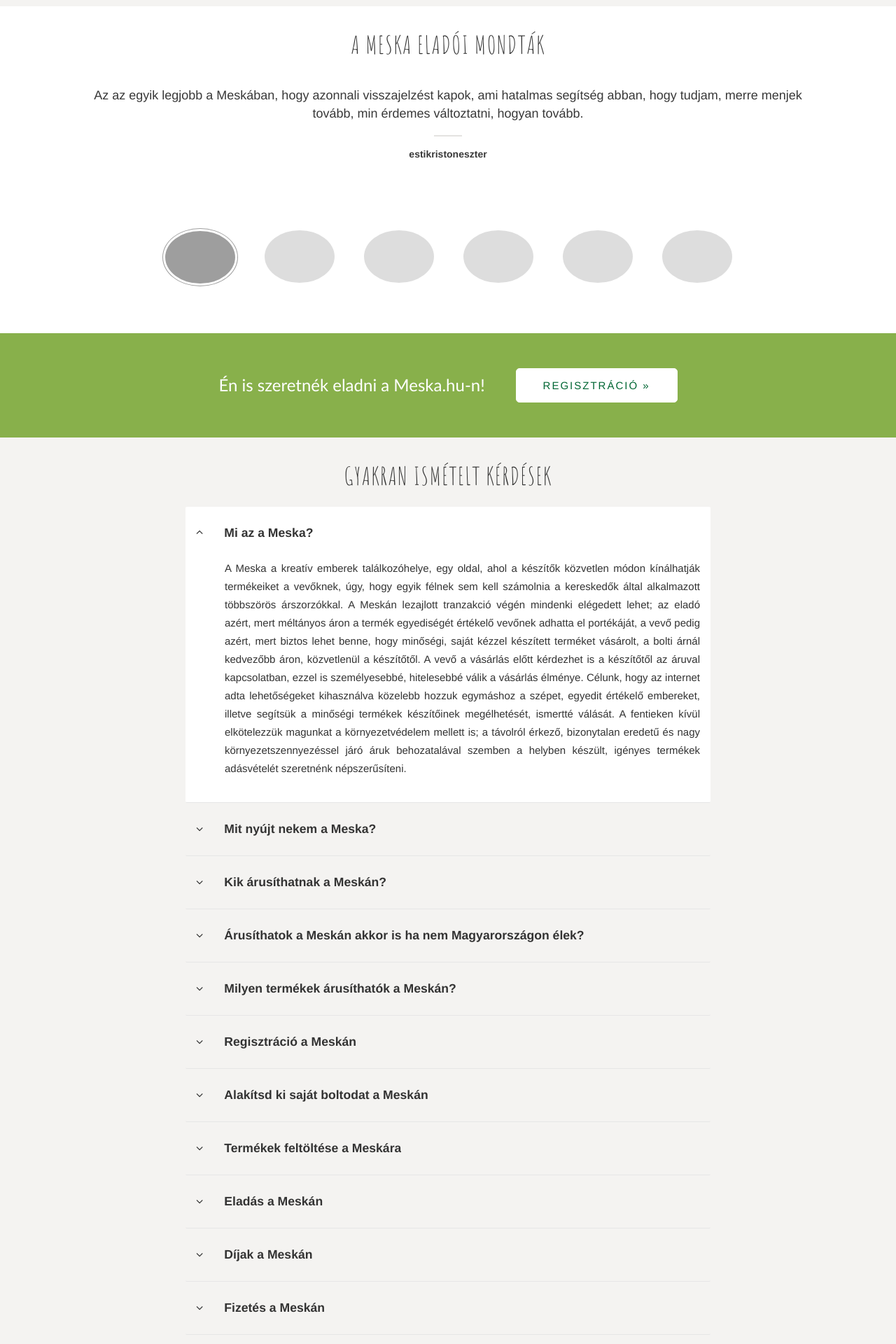
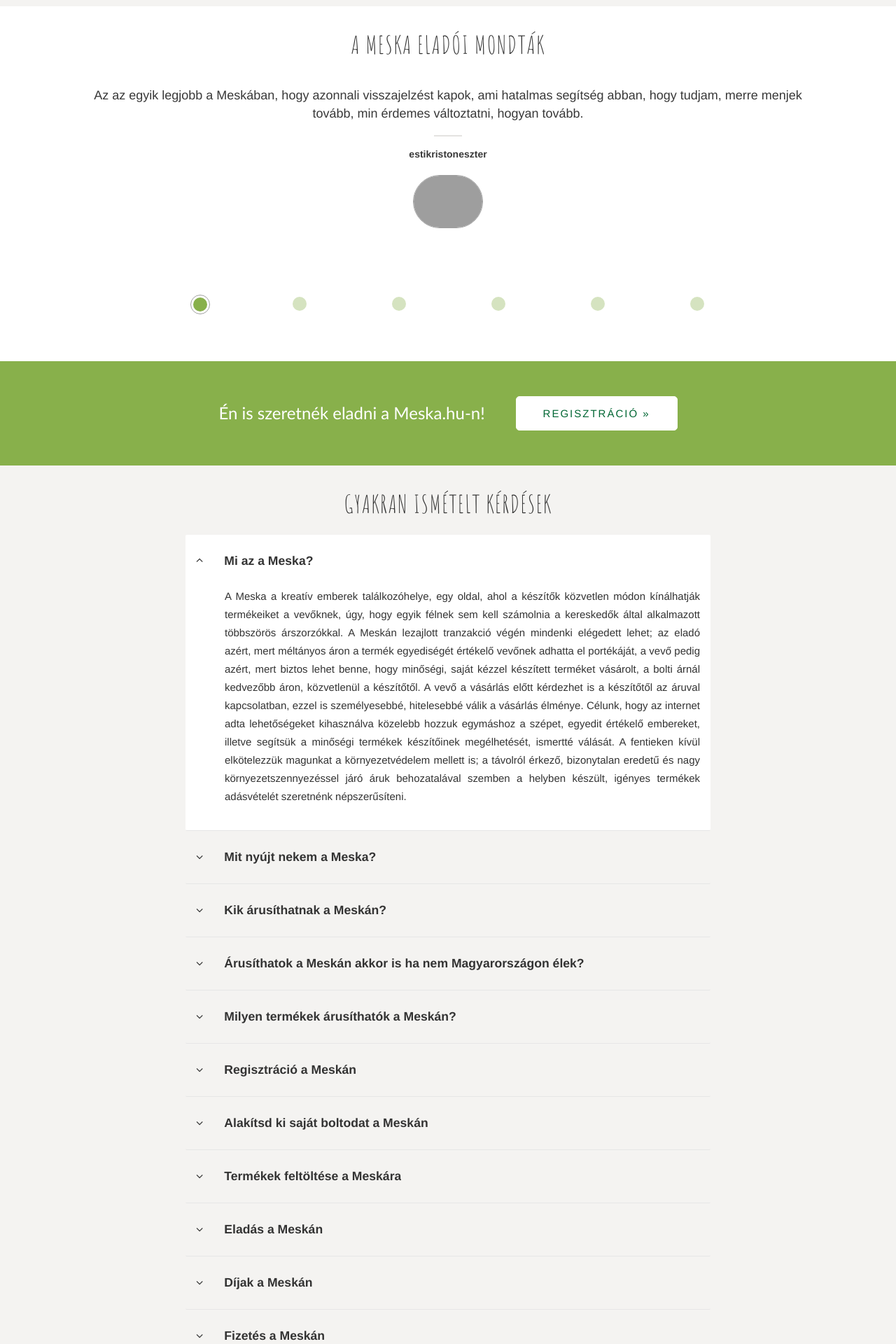
Before and after one commit to konsti01/redesign, a PHP site: page /landingpage in a window 1280 px wide. Shown: the part 2463-4383 px from the top of the page at 70% size. Run offline with PHP 8.4, Linux system fonts and the light colour scheme; style sheets or scripts are compiled from the project's sources; some libraries are stand-ins or nearby versions; some web fonts are replaced; grey boxes are pictures that could not be loaded.

Commit message:
landing page customers say

```diff
--- a/landingpage/css/style.css
+++ b/landingpage/css/style.css
@@ -1205,6 +1205,27 @@ h1.section-title-first{
     transition: all 300ms ease 10ms;
 }
 
+/***********************************/
+/*.slider-pics .owl-item{
+    width: 60px !important;
+}*/
+
+.slider-pics .owl-wrapper{
+    margin-top: 20px;
+}
+
+.slider-item .overlay{
+    text-align: center;
+}
+.slider-item .customer-member img{
+    border-radius: 150px;
+}
+.customer-member .comment-dot{
+    width: 20px;
+    height: 20px;
+    background-color: #88B04B;
+}
+
 /*------------------------------------------------------------------------------------------------*/
 /* "Rólunk mondták" vége */
 /*------------------------------------------------------------------------------------------------*/
--- a/landingpage/index.html
+++ b/landingpage/index.html
@@ -316,66 +316,183 @@
 								<blockquote>Az az egyik legjobb a Meskában, hogy azonnali visszajelzést kapok, ami hatalmas segítség abban, hogy tudjam, merre menjek tovább, min érdemes változtatni, hogyan tovább.
 									<cite>estikristoneszter <!-- <span>CEO</span> --> </cite>
 								</blockquote>
+                                <div class="customer-member">
+                                    <div class="photo-member">
+                                        <div class="img-container">
+                                            <div class="overlay">
+                                                <img src="https://www.meska.hu/img/avatar/medium/estikristoneszter_avatar_163340.JPG">
+                                            </div>
+                                        </div>
+                                    </div>
+                                </div>
 							</div>
 							<div class="slider-item">
 								<blockquote>Nekem a Meskában az tetszik a legjobban, hogy az itteni eladásainkkal egyből egy reklámozási lehetőséget is kapunk, mert egy látogatott felületen megjelennek a termékeink, fotóval.
 									<cite>gabigobre</cite>
 								</blockquote>
+                                <div class="customer-member">
+                                    <div class="photo-member">
+                                        <div class="img-container">
+                                            <div class="overlay">
+                                                <img src="https://www.meska.hu/img/avatar/medium/gabigobre_avatar_3437.jpg">
+                                            </div>
+                                        </div>
+                                    </div>
+                                </div>
 							</div>
 							<div class="slider-item">
 								<blockquote>Nekem akkor jött el a fordulópont az életemben, amikor elkezdték venni az ékszereimet itthon, és ezt a Meskának köszönhetem. A Meska arra is megtanított, hogy még komplexebben lássam a dolgokat, ma már jobban tudok kollekciókban is gondolkodni.
 									<cite>Ritzy</cite>
 								</blockquote>
+                                <div class="customer-member">
+                                    <div class="photo-member">
+                                        <div class="img-container">
+                                            <div class="overlay">
+                                                <img src="https://www.meska.hu/img/avatar/medium/Ritzy_avatar_66524_1489947806.jpg">
+                                            </div>
+                                        </div>
+                                    </div>
+                                </div>
 							</div>
 							<div class="slider-item">
 								<blockquote>Nekem a Meska segített, nagyszerű összekötő kapocs a kézművesek és vásárlók közt. Kényelmesen, könnyen használható felületen, többféle fizetési lehetőséggel vehetik meg a nekik tetsző terméket, én pedig egyszerűen tudom nyilvántartani és kezelni a megrendeléseket
 									<cite>Amuletta</cite>
 								</blockquote>
+                                <div class="customer-member">
+                                    <div class="photo-member">
+                                        <div class="img-container">
+                                            <div class="overlay">
+                                                <img src="https://www.meska.hu/img/avatar/medium/amuletta_avatar_57073.JPG">
+                                            </div>
+                                        </div>
+                                    </div>
+                                </div>
 							</div>
 							<div class="slider-item">
 								<blockquote>Ha nem lenne a Meska felülete, sokkal több időm menne el azzal, hogy a potenciális vevőket megkeressem, és nem jutna elég kapacitás a munkára, azaz az alkotásra.
 									<cite>Nina</cite>
 								</blockquote>
+                                <div class="customer-member">
+                                    <div class="photo-member">
+                                        <div class="img-container">
+                                            <div class="overlay">
+                                                <img src="https://www.meska.hu/img/avatar/medium/nina_avatar_4998.jpg">
+                                            </div>
+                                        </div>
+                                    </div>
+                                </div>
 							</div>
 							<div class="slider-item">
 								<blockquote>Aminek különösen örülök, az az, hogy a vidéken élő embereket is segít elérni ez az elektronikus piactér.
 									<cite>designbyrothaniko</cite>
 								</blockquote>
+                                <div class="customer-member">
+                                    <div class="photo-member">
+                                        <div class="img-container">
+                                            <div class="overlay">
+                                                <img src="https://www.meska.hu/img/avatar/medium/designbyrothaniko_avatar_131326.jpg">
+                                            </div>
+                                        </div>
+                                    </div>
+                                </div>
 							</div>
 							<div class="slider-item">
 								<blockquote>Mindent online, a Meskán értékesítünk, így tudunk a legtöbb potenciális érdeklődőhöz eljutni.
 									<cite>sanyikovacs</cite>
 								</blockquote>
+                                <div class="customer-member">
+                                    <div class="photo-member">
+                                        <div class="img-container">
+                                            <div class="overlay">
+                                                <img src="https://www.meska.hu/img/avatar/medium/sanyikovacs_avatar_2500.jpg">
+                                            </div>
+                                        </div>
+                                    </div>
+                                </div>
 							</div>
 							<div class="slider-item">
 								<blockquote>A tárgyaim intimek, finom, nőies, légies darabok. Azt gondolná az ember, hogy ezeket mindenképp kézbe kell venni ahhoz, hogy szerelembe essünk velük. De ez nem minden esetben igaz. Van, aki ajándékba veszi, van, aki magának. Sok a visszatérő vevőm is: aki már egyet vett, előfordul, hogy még vesz hozzá újabb kiegészítő darabokat. Jól működik az online értékesítés.
 									<cite>DiosGabiKeramia</cite>
 								</blockquote>
+                                <div class="customer-member">
+                                    <div class="photo-member">
+                                        <div class="img-container">
+                                            <div class="overlay">
+                                                <img src="https://www.meska.hu/img/avatar/medium/fb_avatar_25688.jpg">
+                                            </div>
+                                        </div>
+                                    </div>
+                                </div>
 							</div>
 							<div class="slider-item">
 								<blockquote>A Meskán sikerült megtalálnom a vevőkörömet. 2012 decemberében regisztráltam a kézműves portálra, és azóta több mint száz ruhát, sapkát, kalapot, táskát vásároltak tőlem. El tudod ezt képzelni, milyen érzés? Előtte már jó hosszú ideje szinte semmit nem adtam el. Úgy érzem, itt elfogadják és szeretik a stílusomat, és a megfelelő emberekhez jut el a hírem. Olyanokhoz, akik kedvelik és értékelik a tapasztalatomat, a ruháimat, az egyediséget, hogy kézzel dolgozom. Előtte tíz évig próbáltam egy saját vásárlókört kiépíteni.
 									<cite>brokat</cite>
 								</blockquote>
+                                <div class="customer-member">
+                                    <div class="photo-member">
+                                        <div class="img-container">
+                                            <div class="overlay">
+                                                <img src="https://www.meska.hu/img/avatar/medium/brokat_avatar_82864.jpg">
+                                            </div>
+                                        </div>
+                                    </div>
+                                </div>
 							</div>
 							<div class="slider-item">
 								<blockquote>Hittem abban, hogy lesz, akit megérintenek az ékszereim. Ebben a Meska.hu sokat segített, mivel a kis műhelyem híre nem tudna sok emberhez eljutni, de az interneten könnyebben megismerhetnek. Nekem ezzel a lehetőséggel kinyílt a világ..
 									<cite>egszeresz</cite>
 								</blockquote>
+                                <div class="customer-member">
+                                    <div class="photo-member">
+                                        <div class="img-container">
+                                            <div class="overlay">
+                                                <img src="https://www.meska.hu/img/avatar/medium/egszeresz_avatar_4085.jpg">
+                                            </div>
+                                        </div>
+                                    </div>
+                                </div>
 							</div>
 							<div class="slider-item">
 								<blockquote>Annyi minden szépséget készítünk kézzel, hogy talán külföldön van erre kereslet, és el is lehet adni, mert az emberek kedvelik, ha egyedi tárgyaik vannak, ha kézzel készült ruhákat hordanak, ha olyan ajándékkal lephetik meg a szeretteiket, ami nem fog szembejönni velük az utcán. A Meskán egymásra találtak a kézművesek és a kézzel készült, egyedi tárgyak rajongói.
 									<cite>Gemma</cite>
 								</blockquote>
+                                <div class="customer-member">
+                                    <div class="photo-member">
+                                        <div class="img-container">
+                                            <div class="overlay">
+                                                <img src="https://www.meska.hu/img/avatar/medium/gemma_avatar_18843.jpg">
+                                            </div>
+                                        </div>
+                                    </div>
+                                </div>
 							</div>
 							<div class="slider-item">
 								<blockquote>Amikor a Meskán a vásárlóim kedves, meleg hangulatú leveleket küldenek, illetve édesebbnél édesebb fényképeket, amelyeken boldogan szorítják magukhoz a Kincseik az általam készített figurákat. Na olyankor szárnyalni tudnék a boldogságtól! És csodálatos élmény az is, amikor a vásárlóimmal együtt aprólékos részletességgel tervezgetünk meg valamit, amikor valóra válthatom valakinek az álmát és elkészíthetek egy régen áhított kívánságot.
 									<cite>Jam81</cite>
 								</blockquote>
+                                <div class="customer-member">
+                                    <div class="photo-member">
+                                        <div class="img-container">
+                                            <div class="overlay">
+                                                <img src="https://www.meska.hu/img/avatar/medium/Jam81_avatar_50759.jpg">
+                                            </div>
+                                        </div>
+                                    </div>
+                                </div>
 							</div>
 							<div class="slider-item">
 								<blockquote>Gyesen voltam a lányommal, így maradt egy kis szabadidőm. Nekiálltam újra drótozni, amivel először 16 éves koromban kezdtem foglalkozni. Blogot írtam, feltöltöttem az ékszerek képeit, és meglepődtem, hogy tetszik másoknak. Akkoriban indult a Meska, gondoltam, megpróbálom. Újra meglepődtem, mert megvették az ékszereim. Amikor letelt a gyes, nem is mentem vissza dolgozni, maradt az ékszerkészítés.
 									<cite>kricsar</cite>
 								</blockquote>
+                                <div class="customer-member">
+                                    <div class="photo-member">
+                                        <div class="img-container">
+                                            <div class="overlay">
+                                                <img src="https://www.meska.hu/img/avatar/medium/kricsar_avatar_363.JPG">
+                                            </div>
+                                        </div>
+                                    </div>
+                                </div>
 							</div>
 						</div>
 					</div>
@@ -385,7 +502,7 @@
 								<div class="photo-member">
 									<div class="img-container">
 										<div class="overlay">
-											<img src="https://www.meska.hu/img/avatar/medium/estikristoneszter_avatar_163340.JPG">
+                                            <div class="comment-dot"></div>
 										</div>
 									</div>
 								</div>
@@ -394,7 +511,7 @@
 								<div class="photo-member">
 									<div class="img-container">
 										<div class="overlay">
-											<img src="https://www.meska.hu/img/avatar/medium/gabigobre_avatar_3437.jpg">
+                                            <div class="comment-dot"></div>
 										</div>
 									</div>
 								</div>
@@ -403,7 +520,7 @@
 								<div class="photo-member">
 									<div class="img-container">
 										<div class="overlay">
-											<img src="https://www.meska.hu/img/avatar/medium/Ritzy_avatar_66524_1489947806.jpg">
+                                            <div class="comment-dot"></div>
                                         </div>
 									</div>
 								</div>
@@ -412,7 +529,7 @@
 								<div class="photo-member">
 									<div class="img-container">
 										<div class="overlay">
-											<img src="https://www.meska.hu/img/avatar/medium/amuletta_avatar_57073.JPG">
+                                            <div class="comment-dot"></div>
 										</div>
 									</div>
 								</div>
@@ -421,7 +538,7 @@
 								<div class="photo-member">
 									<div class="img-container">
 										<div class="overlay">
-											<img src="https://www.meska.hu/img/avatar/medium/nina_avatar_4998.jpg">
+                                            <div class="comment-dot"></div>
 										</div>
 									</div>
 								</div>
@@ -430,7 +547,7 @@
 								<div class="photo-member">
 									<div class="img-container">
 										<div class="overlay">
-											<img src="https://www.meska.hu/img/avatar/medium/designbyrothaniko_avatar_131326.jpg">
+                                            <div class="comment-dot"></div>
 										</div>
 									</div>
 								</div>
@@ -439,7 +556,7 @@
 								<div class="photo-member">
 									<div class="img-container">
 										<div class="overlay">
-											<img src="https://www.meska.hu/img/avatar/medium/sanyikovacs_avatar_2500.jpg">
+                                            <div class="comment-dot"></div>
 										</div>
 									</div>
 								</div>
@@ -448,7 +565,7 @@
 								<div class="photo-member">
 									<div class="img-container">
 										<div class="overlay">
-											<img src="https://www.meska.hu/img/avatar/medium/fb_avatar_25688.jpg">
+                                            <div class="comment-dot"></div>
 										</div>
 									</div>
 								</div>
@@ -457,7 +574,7 @@
 								<div class="photo-member">
 									<div class="img-container">
 										<div class="overlay">
-											<img src="https://www.meska.hu/img/avatar/medium/brokat_avatar_82864.jpg">
+                                            <div class="comment-dot"></div>
 										</div>
 									</div>
 								</div>
@@ -466,7 +583,7 @@
 								<div class="photo-member">
 									<div class="img-container">
 										<div class="overlay">
-											<img src="https://www.meska.hu/img/avatar/medium/egszeresz_avatar_4085.jpg">
+                                            <div class="comment-dot"></div>
 										</div>
 									</div>
 								</div>
@@ -475,7 +592,7 @@
 								<div class="photo-member">
 									<div class="img-container">
 										<div class="overlay">
-											<img src="https://www.meska.hu/img/avatar/medium/gemma_avatar_18843.jpg">
+                                            <div class="comment-dot"></div>
 										</div>
 									</div>
 								</div>
@@ -484,7 +601,7 @@
 								<div class="photo-member">
 									<div class="img-container">
 										<div class="overlay">
-											<img src="https://www.meska.hu/img/avatar/medium/Jam81_avatar_50759.jpg">
+                                            <div class="comment-dot"></div>
 										</div>
 									</div>
 								</div>
@@ -493,7 +610,7 @@
 								<div class="photo-member">
 									<div class="img-container">
 										<div class="overlay">
-											<img src="https://www.meska.hu/img/avatar/medium/kricsar_avatar_363.JPG">
+                                            <div class="comment-dot"></div>
 										</div>
 									</div>
 								</div>
```
Lines whose indentation alone changed are shown as unchanged.
